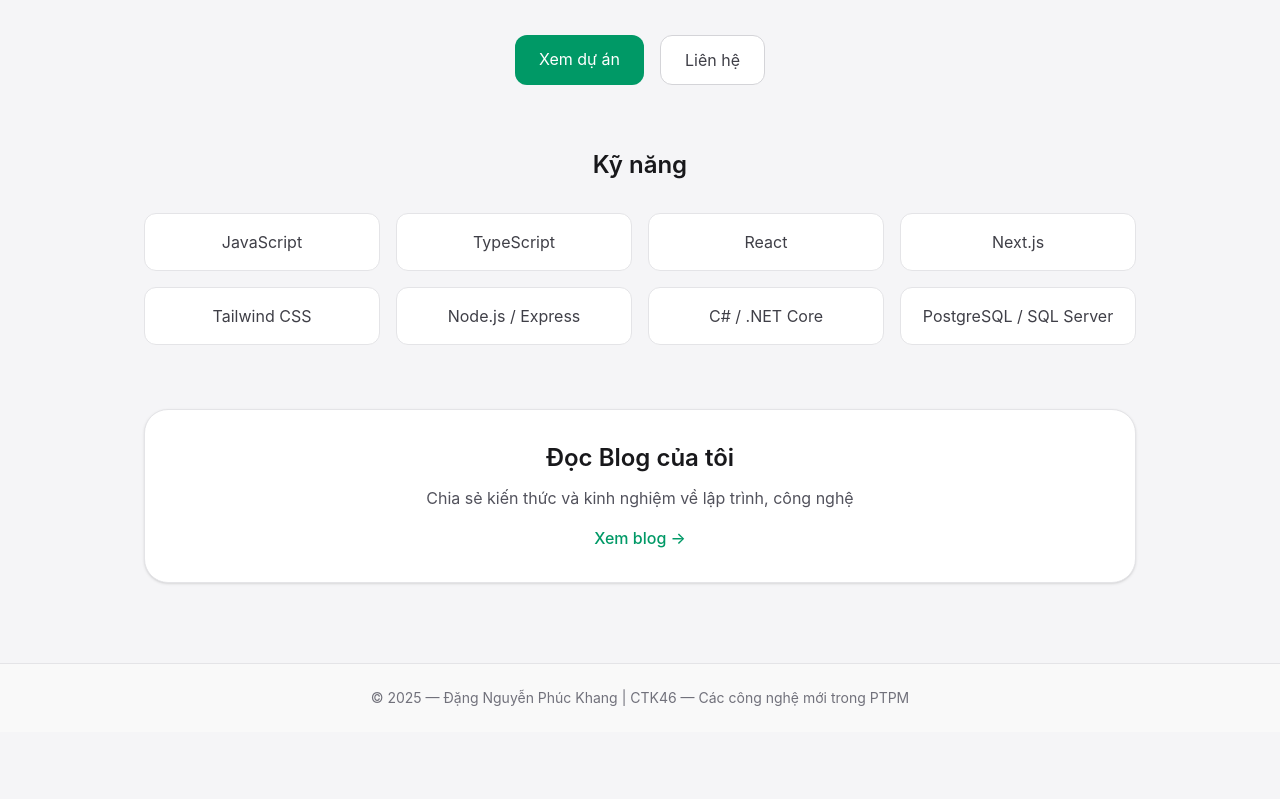
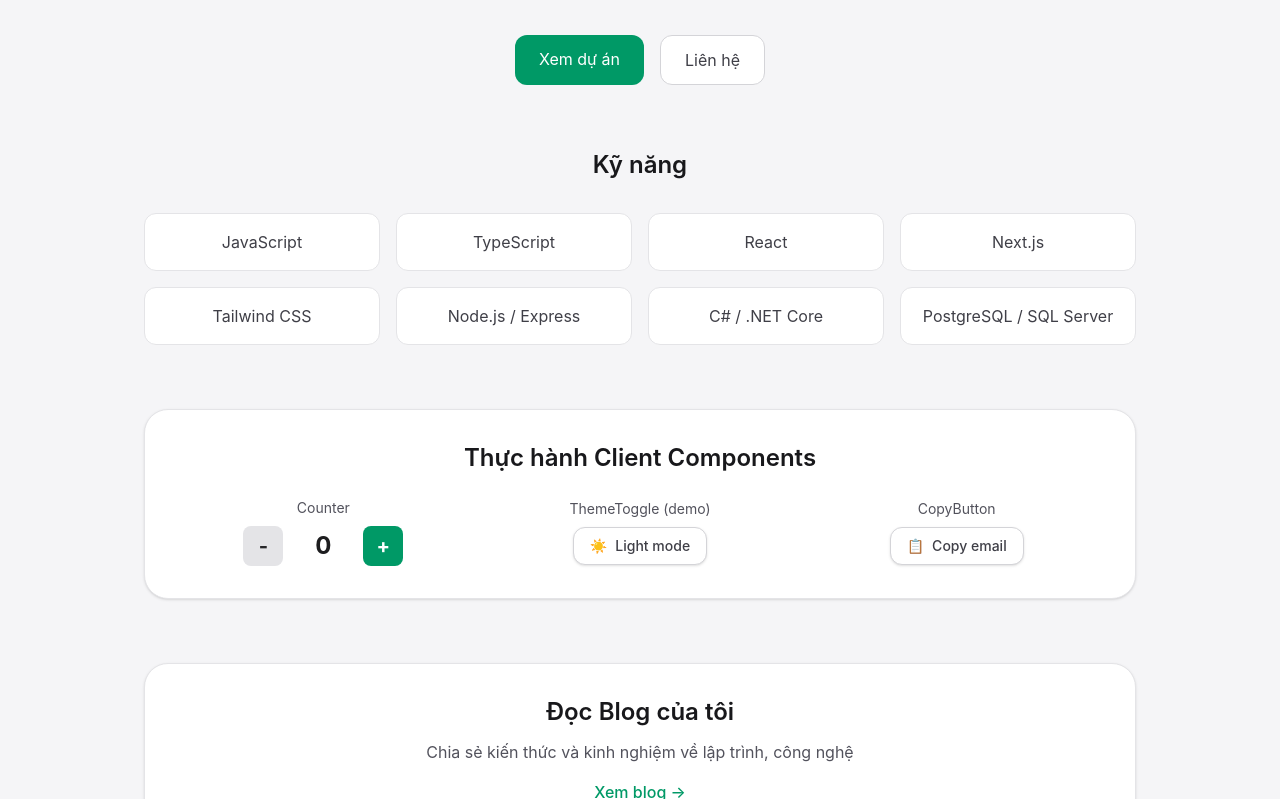
Before and after one commit to khangdang12324/ctk-lab1, a Next.js app: page / in a window 1280 px wide. Shown: the part 432-1231 px from the top of the page. Before the commit the page ends 1164 px from the top, so only its background shows below. Built offline with nearby package versions, Linux system fonts and the light colour scheme.

Commit message:
feat: Them client coponent

```diff
--- /dev/null
+++ b/src/app/blog/[slug]/page.tsx
@@ -0,0 +1,44 @@
+import Link from "next/link";
+import { notFound } from "next/navigation";
+import { getPostBySlug, posts } from "@/data/posts";
+import LikeButton from "@/components/like-button";
+interface BlogPostPageProps {
+  params: Promise<{ slug: string }>;
+}
+export default async function BlogPostPage({ params }: BlogPostPageProps) {
+  const { slug } = await params;
+  const post = getPostBySlug(slug);
+  if (!post) {
+    notFound();
+  }
+  return (
+    <div>
+      <Link
+        href="/blog"
+        className="text-blue-600 hover:underline text-sm mb-6 inline-block"
+      >
+        ← Quay lại danh sách
+      </Link>
+      <article>
+        <div className="flex items-center gap-3 mb-4">
+          <span className="bg-blue-100 text-blue-700 text-xs px-2 py-1 rounded">
+            {post.category}
+          </span>
+          <span className="text-sm text-gray-400">{post.date}</span>
+        </div>
+        <h1 className="text-3xl font-bold mb-6">{post.title}</h1>
+        <div className="prose max-w-none text-gray-700 whitespace-pre-line mb-8">
+          {post.content}
+        </div>
+        <div className="border-t pt-6">
+          <LikeButton />
+        </div>
+      </article>
+    </div>
+  );
+}
+export async function generateStaticParams() {
+  return posts.map((post) => ({
+    slug: post.slug,
+  }));
+}
--- a/src/app/page.tsx
+++ b/src/app/page.tsx
@@ -1,4 +1,7 @@
 import Link from "next/link";
+import Counter from "@/components/counter";
+import ThemeToggle from "@/components/theme-toggle";
+import CopyButton from "@/components/copy-button";
 
 export default function HomePage() {
   return (
@@ -57,6 +60,28 @@ export default function HomePage() {
           ))}
         </div>
       </div>
+
+      {/* Client components practice */}
+      <div className="mb-16 bg-white border border-zinc-200 rounded-3xl p-8 shadow-sm">
+        <h2 className="text-2xl font-semibold text-zinc-900 mb-6 text-center">
+          Thực hành Client Components
+        </h2>
+        <div className="grid gap-6 md:grid-cols-3 place-items-center">
+          <div className="space-y-2 text-center">
+            <p className="text-sm text-zinc-600">Counter</p>
+            <Counter />
+          </div>
+          <div className="space-y-2 text-center">
+            <p className="text-sm text-zinc-600">ThemeToggle (demo)</p>
+            <ThemeToggle />
+          </div>
+          <div className="space-y-2 text-center">
+            <p className="text-sm text-zinc-600">CopyButton</p>
+            <CopyButton textToCopy="2212387@dlu.edu.vn" />
+          </div>
+        </div>
+      </div>
+
       {/* CTA section */}
       <div className="bg-white border border-zinc-200 rounded-3xl p-8 text-center shadow-sm">
         <h2 className="text-2xl font-semibold text-zinc-900 mb-3">
--- /dev/null
+++ b/src/components/copy-button.tsx
@@ -0,0 +1,33 @@
+"use client";
+
+import { useState } from "react";
+
+interface CopyButtonProps {
+  textToCopy: string;
+}
+
+export default function CopyButton({ textToCopy }: CopyButtonProps) {
+  const [copied, setCopied] = useState(false);
+
+  const handleCopy = async () => {
+    try {
+      await navigator.clipboard.writeText(textToCopy);
+      setCopied(true);
+      setTimeout(() => setCopied(false), 1500);
+    } catch {
+      setCopied(false);
+    }
+  };
+
+  return (
+    <button
+      type="button"
+      onClick={handleCopy}
+      className="inline-flex items-center gap-2 rounded-xl border border-zinc-300 bg-white px-4 py-2 text-sm font-medium text-zinc-700 shadow-sm transition-colors hover:bg-zinc-50"
+      aria-live="polite"
+    >
+      <span>{copied ? "✅" : "📋"}</span>
+      <span>{copied ? "Đã copy!" : "Copy email"}</span>
+    </button>
+  );
+}
--- /dev/null
+++ b/src/components/counter.tsx
@@ -0,0 +1,27 @@
+"use client";
+
+import { useState } from "react";
+
+export default function Counter() {
+  const [count, setCount] = useState(0);
+
+  return (
+    <div className="flex items-center gap-4">
+      <button
+        type="button"
+        onClick={() => setCount((prev) => prev - 1)}
+        className="h-10 w-10 rounded-lg bg-zinc-200 text-xl font-bold text-zinc-800 transition-colors hover:bg-zinc-300"
+      >
+        -
+      </button>
+      <span className="text-2xl font-bold w-12 text-center">{count}</span>
+      <button
+        type="button"
+        onClick={() => setCount((prev) => prev + 1)}
+        className="h-10 w-10 rounded-lg bg-emerald-600 text-xl font-bold text-white transition-colors hover:bg-emerald-700"
+      >
+        +
+      </button>
+    </div>
+  );
+}
--- /dev/null
+++ b/src/components/like-button.tsx
@@ -0,0 +1,27 @@
+"use client";
+import { useState } from "react";
+export default function LikeButton() {
+  const [liked, setLiked] = useState(false);
+  const [count, setCount] = useState(0);
+  const handleLike = () => {
+    if (liked) {
+      setCount(count - 1);
+    } else {
+      setCount(count + 1);
+    }
+    setLiked(!liked);
+  };
+  return (
+    <button
+      onClick={handleLike}
+      className={`flex items-center gap-2 px-4 py-2 rounded-lg border transitioncolors ${
+        liked
+          ? "bg-red-50 border-red-200 text-red-600"
+          : "bg-white border-gray-200 text-gray-600 hover:bg-gray-50"
+      }`}
+    >
+      <span>{liked ? "❤" : "🤍"}</span>
+      <span>{count} lượt thích</span>
+    </button>
+  );
+}
--- /dev/null
+++ b/src/components/theme-toggle.tsx
@@ -0,0 +1,19 @@
+"use client";
+
+import { useState } from "react";
+
+export default function ThemeToggle() {
+  const [isDark, setIsDark] = useState(false);
+
+  return (
+    <button
+      type="button"
+      onClick={() => setIsDark((prev) => !prev)}
+      className="inline-flex items-center gap-2 rounded-xl border border-zinc-300 bg-white px-4 py-2 text-sm font-medium text-zinc-700 shadow-sm transition-colors hover:bg-zinc-50"
+      aria-label="Chuyển trạng thái sáng tối"
+    >
+      <span>{isDark ? "🌙" : "☀️"}</span>
+      <span>{isDark ? "Dark mode" : "Light mode"}</span>
+    </button>
+  );
+}
```
